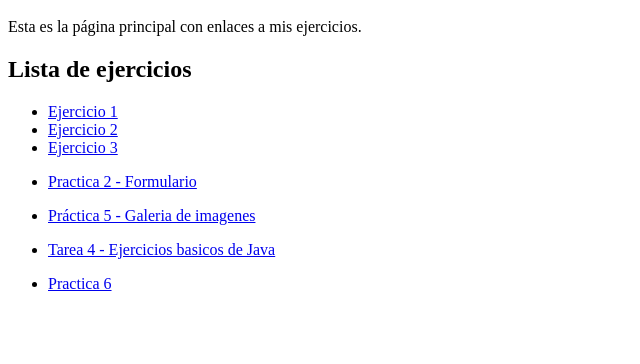
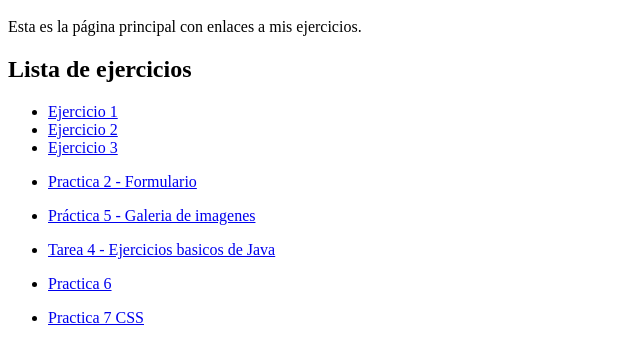
Before and after one commit to Srdino25/TDAW1, a plain HTML site: page index.html in a window 1280 px wide. Shown: the part 120-484 px from the top of the page, without its empty margins (0-640 px from the left). Drawn offline with Linux system fonts and the light colour scheme.

Commit message:
Add link to Practica 7 CSS in index.html

```diff
--- a/index.html
+++ b/index.html
@@ -27,7 +27,9 @@
   <ul>
     <li><a href="https://github.com/Srdino25/Practica-6">Practica 6 </a></li>
   </ul>
-
+  <ul>
+    <li><a href="https://github.com/Srdino25/Practica_7_CSS">Practica 7 CSS </a></li>
+  </ul>
 
   <footer>
   </footer>
```
